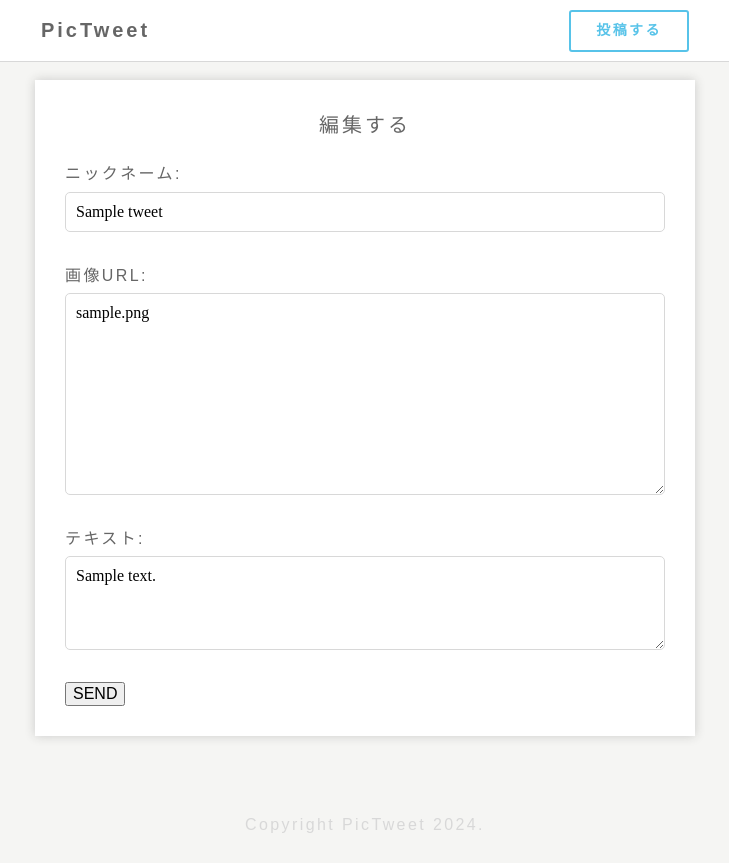
After one commit to Katsuno0814/django_tweetapp, a Django app: page /tweets/1/edit/ in a window 1280 px wide. The commit adds this page. Shown: the whole page, without its empty margins (275-1004 px from the left). Run offline with Django 4.2, Linux system fonts and the light colour scheme; tables that the repository leaves empty hold one stand-in row (values such as "Sample post").

Commit message:
更新の処理完成

```diff
--- /dev/null
+++ b/templates/tweets/edit.html
@@ -0,0 +1,13 @@
+{% extends "base.html" %}
+{% block content %}
+<div class="contents row">
+  <div class="container">
+    <h3>編集する</h3>
+    <form method="post">
+      {% csrf_token %}
+      {{ form.as_p }}
+      <button type="submit">SEND</button>
+    </form>
+  </div>
+</div>
+{% endblock content %}
--- a/templates/tweets/index.html
+++ b/templates/tweets/index.html
@@ -12,6 +12,9 @@
                 <a href="#">詳細</a>
             </li>
             <li>
+              <a href= {% url "tweets:edit" tweet.pk%}>編集 </a>
+            </li>
+            <li>
               <a href= {% url "tweets:delete" tweet.pk%}>削除 </a>
             </li>
         </ul>
--- a/tweets/urls.py
+++ b/tweets/urls.py
@@ -7,4 +7,5 @@ urlpatterns = [
     path("", views.IndexView.as_view(), name="index"),
     path("tweets/new/", views.CreateView.as_view(), name="new"),
     path("tweets/<int:pk>/delete/", views.DeleteView.as_view(), name="delete"),
+    path('tweets/<int:pk>/edit/', views.UpdateView.as_view(), name='edit'),
 ]
--- a/tweets/views.py
+++ b/tweets/views.py
@@ -1,7 +1,7 @@
 from django.shortcuts import redirect
 from django.urls import reverse_lazy
 from django.views.generic import ListView
-from django.views.generic.edit import FormView, DeleteView
+from django.views.generic.edit import FormView, DeleteView, UpdateView
 from .forms import TweetForm
 from .models import Tweet
 
@@ -34,5 +34,10 @@ class DeleteView(DeleteView):
   success_url = reverse_lazy('tweets:index')  # 削除成功後のリダイレクト先URL
 
 
+class UpdateView(UpdateView):
+    model = Tweet
+    form_class = TweetForm
+    template_name = 'tweets/edit.html'  # テンプレート名を指定
+    success_url = reverse_lazy('tweets:index')  # 更新後のリダイレクト先URL
 
 # class ShowView(FormView):
```
Also changed, not shown: README.md.
